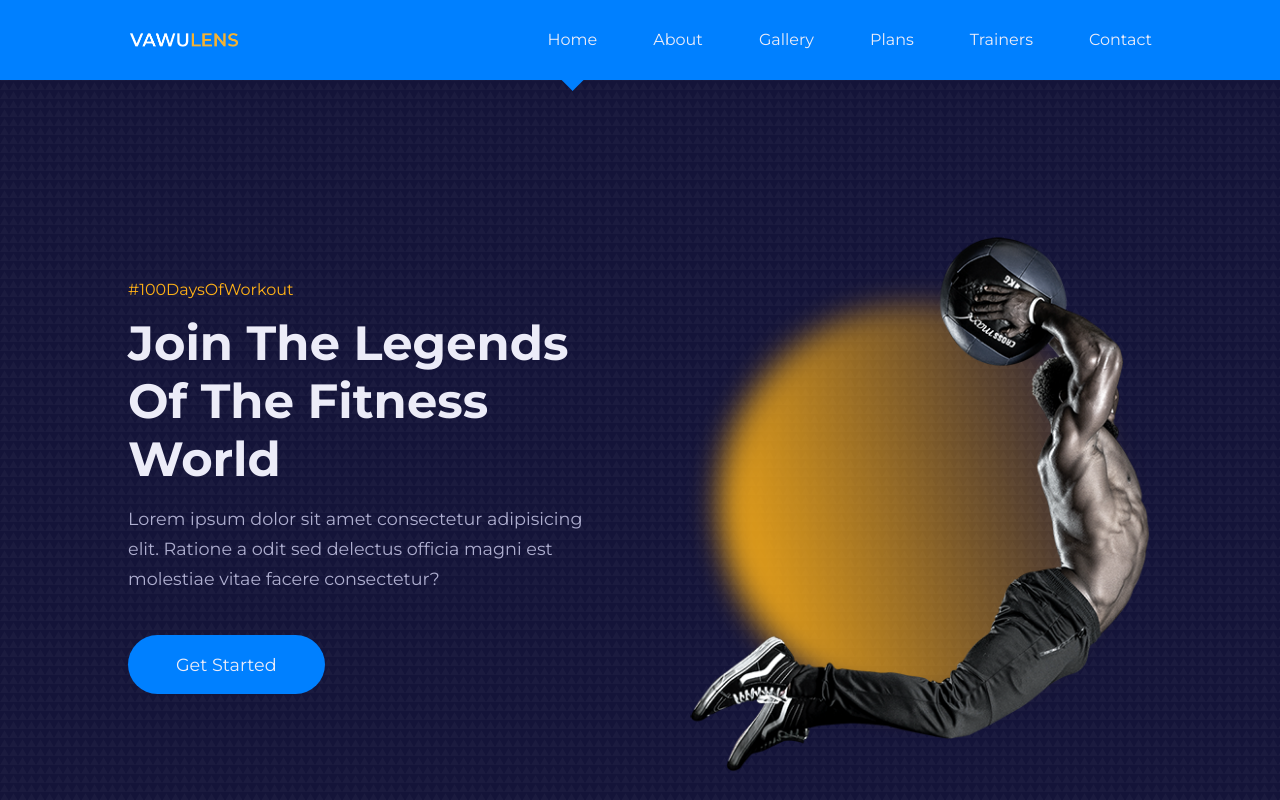
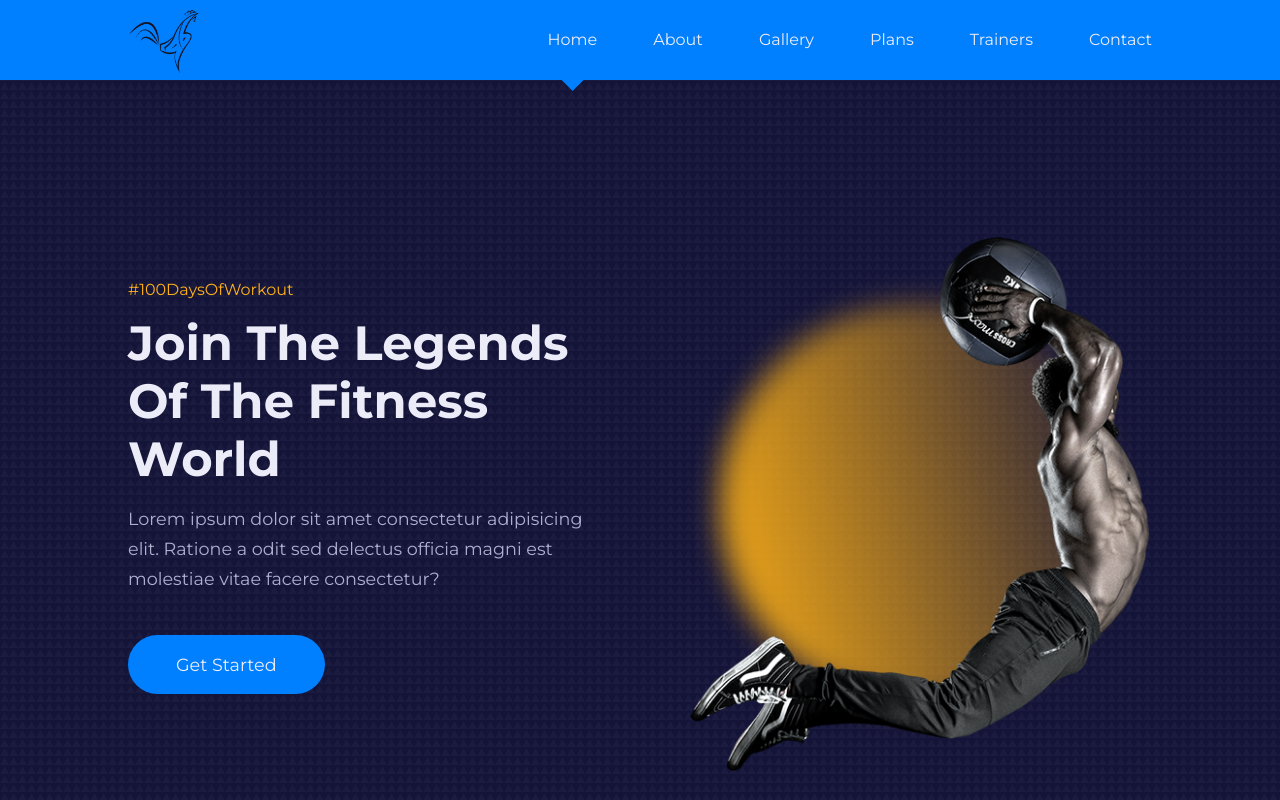
Before and after one commit to kodesand/React-website, a React (Vite) app: page / in a window 1280 px wide. Shown: the top 800 px of the page. Built offline with nearby package versions, Linux system fonts and the light colour scheme.

Commit message:
change favicon

```diff
--- a/index.html
+++ b/index.html
@@ -2,9 +2,9 @@
 <html lang="en">
   <head>
     <meta charset="UTF-8" />
-    <link rel="icon" type="image/svg+xml" href="/vite.svg" />
+    <link rel="icon" type="image/svg+xml" href="/fav.png" />
     <meta name="viewport" content="width=device-width, initial-scale=1.0" />
-    <title>MY React Website</title>
+    <title>RGB LeatherCrafts</title>
     <!-- GOOGLE FONT (montserrat) -->
     <link rel="preconnect" href="https://fonts.googleapis.com" />
     <link rel="preconnect" href="https://fonts.gstatic.com" crossorigin />
--- a/src/components/navbar/navbar.css
+++ b/src/components/navbar/navbar.css
@@ -22,8 +22,9 @@ nav {
   position: relative;
 }
 
-.logo {
-  width: 7rem;
+.logo img {
+  /* width: 7rem; */
+  height: 4.5rem;
   display: block;
 }
 
```
Also changed, not shown: public/fav.png (added), public/images/logo.png.
